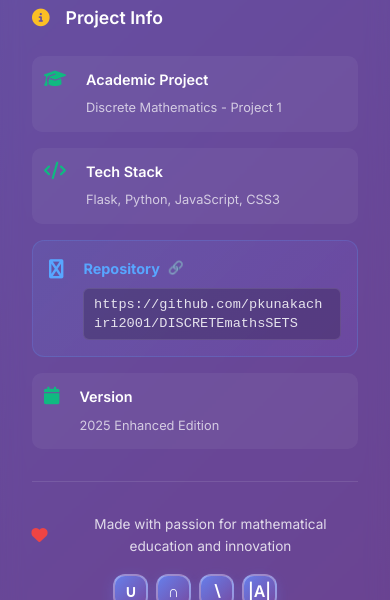
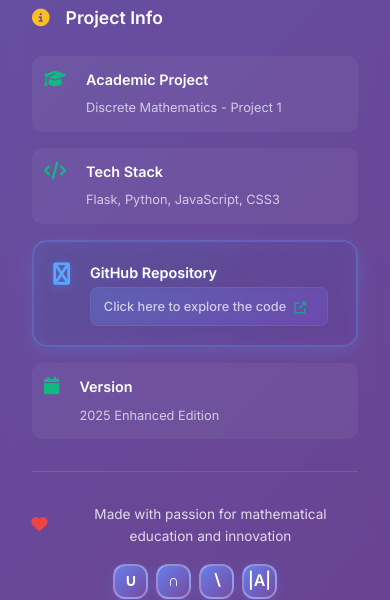
Before and after one commit to pkunakachiri2001/DISCRETEmathsSETS, a Flask app: page / in a window 390 px wide. Shown: the part 3234-3834 px from the top of the page. Run offline with Flask 3, Linux system fonts and the light colour scheme.

Commit message:
Create elegant GitHub link with 'Click here' design
- Replace full URL with clean 'GitHub Repository - Click here to explore' text
- Add external link icon with smooth sliding animation
- Implement enhanced glassmorphism with backdrop blur effects
- Create pulsing animation that draws attention to the GitHub link
- Add cubic-bezier transitions for smooth, bouncy interactions
- Enhance shine effect with multi-color gradient sweep
- Implement scale + elevation hover effects (translateY + scale)
- Add drop-shadow effects to GitHub icon for depth
- Create sliding text animation with external link icon movement
- Improve overall visual hierarchy and professional appearance
- Add responsive hover states with enhanced glow effects

```diff
--- a/static/home.css
+++ b/static/home.css
@@ -1630,103 +1630,126 @@ footer {
 }
 
 /* GitHub Repository Styling */
-.info-item:has(.fas.fa-github) {
-    background: linear-gradient(135deg, rgba(88, 166, 255, 0.1) 0%, rgba(139, 92, 246, 0.1) 100%);
-    border: 1px solid rgba(88, 166, 255, 0.2);
-    border-radius: 12px;
-    padding: 1rem;
-    transition: all 0.3s ease;
+.github-link {
+    background: linear-gradient(135deg, rgba(88, 166, 255, 0.12) 0%, rgba(139, 92, 246, 0.12) 100%);
+    border: 2px solid rgba(88, 166, 255, 0.25);
+    border-radius: 15px;
+    padding: 1.2rem;
+    transition: all 0.4s cubic-bezier(0.175, 0.885, 0.32, 1.275);
     cursor: pointer;
     position: relative;
     overflow: hidden;
-}
-
-.info-item:has(.fas.fa-github):hover {
-    background: linear-gradient(135deg, rgba(88, 166, 255, 0.15) 0%, rgba(139, 92, 246, 0.15) 100%);
-    border-color: rgba(88, 166, 255, 0.4);
-    transform: translateY(-2px);
-    box-shadow: 0 8px 25px rgba(88, 166, 255, 0.2);
-}
-
-.info-item:has(.fas.fa-github) .fas.fa-github {
+    backdrop-filter: blur(10px);
+}
+
+.github-link:hover {
+    background: linear-gradient(135deg, rgba(88, 166, 255, 0.2) 0%, rgba(139, 92, 246, 0.2) 100%);
+    border-color: rgba(88, 166, 255, 0.6);
+    transform: translateY(-4px) scale(1.02);
+    box-shadow: 0 12px 35px rgba(88, 166, 255, 0.3), 0 0 20px rgba(88, 166, 255, 0.1);
+}
+
+.github-link .fas.fa-github {
     color: #58a6ff;
-    font-size: 1.2rem;
-    transition: all 0.3s ease;
-}
-
-.info-item:has(.fas.fa-github):hover .fas.fa-github {
+    font-size: 1.4rem;
+    transition: all 0.4s ease;
+    filter: drop-shadow(0 2px 4px rgba(88, 166, 255, 0.3));
+}
+
+.github-link:hover .fas.fa-github {
     color: #79c0ff;
-    transform: scale(1.1) rotate(5deg);
-}
-
-.info-item:has(.fas.fa-github) strong {
+    transform: scale(1.15) rotate(10deg);
+    filter: drop-shadow(0 4px 8px rgba(88, 166, 255, 0.5));
+}
+
+.github-link strong {
     color: #58a6ff;
     font-weight: 700;
+    font-size: 1rem;
+    display: block;
+    margin-bottom: 0.3rem;
+    text-shadow: 0 1px 2px rgba(88, 166, 255, 0.3);
+}
+
+.github-link:hover strong {
+    color: #79c0ff;
+    text-shadow: 0 2px 4px rgba(88, 166, 255, 0.5);
+}
+
+.github-link span {
+    color: rgba(255, 255, 255, 0.9);
+    font-size: 0.9rem;
+    font-weight: 500;
+    background: linear-gradient(135deg, rgba(88, 166, 255, 0.15) 0%, rgba(139, 92, 246, 0.15) 100%);
+    padding: 0.6rem 0.8rem;
+    border-radius: 8px;
+    border: 1px solid rgba(88, 166, 255, 0.2);
+    transition: all 0.3s ease;
     display: flex;
     align-items: center;
     gap: 0.5rem;
-}
-
-.info-item:has(.fas.fa-github) strong::after {
-    content: "🔗";
-    font-size: 0.8rem;
+    backdrop-filter: blur(5px);
+}
+
+.github-link:hover span {
+    background: linear-gradient(135deg, rgba(88, 166, 255, 0.25) 0%, rgba(139, 92, 246, 0.25) 100%);
+    border-color: rgba(88, 166, 255, 0.4);
+    color: #fff;
+    transform: translateX(5px);
+}
+
+.github-link span .fa-external-link-alt {
+    font-size: 0.75rem;
+    transition: all 0.3s ease;
     opacity: 0.7;
-    transition: all 0.3s ease;
-}
-
-.info-item:has(.fas.fa-github):hover strong::after {
+}
+
+.github-link:hover span .fa-external-link-alt {
     opacity: 1;
-    transform: scale(1.2);
-}
-
-.info-item:has(.fas.fa-github) span {
-    color: rgba(255, 255, 255, 0.85);
-    font-family: 'Courier New', monospace;
-    font-size: 0.85rem;
-    background: rgba(0, 0, 0, 0.2);
-    padding: 0.4rem 0.6rem;
-    border-radius: 6px;
-    border: 1px solid rgba(255, 255, 255, 0.1);
-    transition: all 0.3s ease;
-    word-break: break-all;
-    margin-top: 0.5rem;
-    display: block;
-}
-
-.info-item:has(.fas.fa-github):hover span {
-    background: rgba(0, 0, 0, 0.3);
-    border-color: rgba(88, 166, 255, 0.3);
-    color: #79c0ff;
-    transform: translateX(3px);
+    transform: translateX(3px) scale(1.1);
 }
 
 /* GitHub shine effect */
-.info-item:has(.fas.fa-github)::before {
+.github-link::before {
     content: '';
     position: absolute;
     top: -50%;
     left: -50%;
     width: 200%;
     height: 200%;
-    background: linear-gradient(45deg, transparent 30%, rgba(88, 166, 255, 0.1) 50%, transparent 70%);
+    background: linear-gradient(45deg, transparent 25%, rgba(88, 166, 255, 0.15) 45%, rgba(255, 255, 255, 0.1) 50%, rgba(139, 92, 246, 0.15) 55%, transparent 75%);
     transform: translateX(-100%) translateY(-100%) rotate(45deg);
-    transition: transform 0.6s ease;
+    transition: transform 0.8s cubic-bezier(0.25, 0.46, 0.45, 0.94);
     z-index: 0;
 }
 
-.info-item:has(.fas.fa-github):hover::before {
+.github-link:hover::before {
     transform: translateX(100%) translateY(100%) rotate(45deg);
 }
 
-.info-item:has(.fas.fa-github) > * {
+.github-link > * {
     position: relative;
     z-index: 1;
 }
 
 /* Click feedback */
-.info-item:has(.fas.fa-github):active {
-    transform: translateY(0px) scale(0.98);
-    box-shadow: 0 4px 15px rgba(88, 166, 255, 0.15);
+.github-link:active {
+    transform: translateY(-2px) scale(0.98);
+    box-shadow: 0 6px 20px rgba(88, 166, 255, 0.2);
+}
+
+/* Pulse animation on load */
+.github-link {
+    animation: githubPulse 2s ease-in-out infinite alternate;
+}
+
+@keyframes githubPulse {
+    0% { box-shadow: 0 4px 15px rgba(88, 166, 255, 0.1); }
+    100% { box-shadow: 0 4px 15px rgba(88, 166, 255, 0.2); }
+}
+
+.github-link:hover {
+    animation: none;
 }
 
 /* Responsive Design */
--- a/templates/home.html
+++ b/templates/home.html
@@ -296,11 +296,11 @@
                                 <span>Flask, Python, JavaScript, CSS3</span>
                             </div>
                         </div>
-                        <div class="info-item" onclick="window.open('https://github.com/pkunakachiri2001/DISCRETEmathsSETS', '_blank')">
+                        <div class="info-item github-link" onclick="window.open('https://github.com/pkunakachiri2001/DISCRETEmathsSETS', '_blank')">
                             <i class="fas fa-github"></i>
                             <div>
-                                <strong>Repository</strong>
-                                <span>https://github.com/pkunakachiri2001/DISCRETEmathsSETS</span>
+                                <strong>GitHub Repository</strong>
+                                <span>Click here to explore the code <i class="fas fa-external-link-alt"></i></span>
                             </div>
                         </div>
                         <div class="info-item">
```
